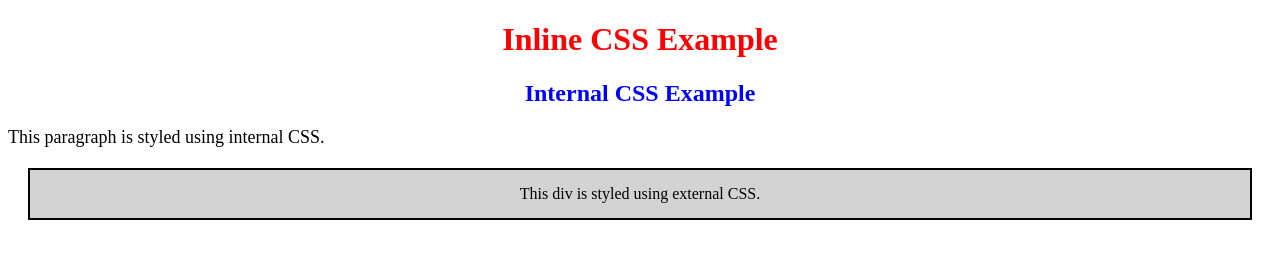
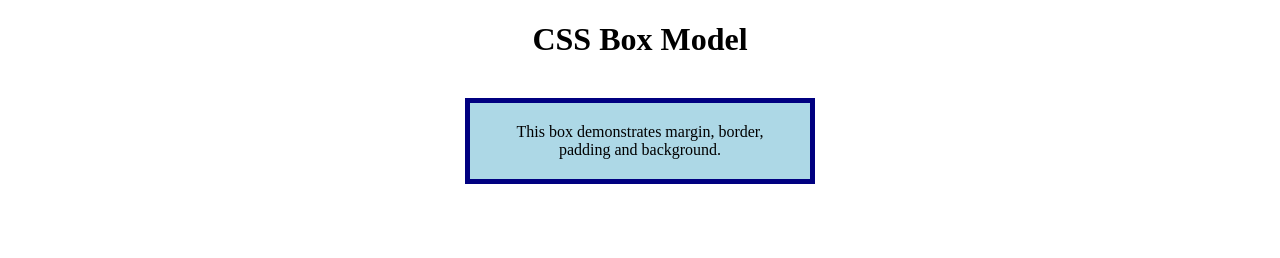
Before and after one commit to Sahilkhan801/Web-Development-Practical, a plain HTML site: page index.html in a window 1280 px wide. Drawn offline with Linux system fonts and the light colour scheme.

Commit message:
Add files via upload

```diff
--- a/index.html
+++ b/index.html
@@ -2,35 +2,25 @@
 <html lang="en">
 <head>
     <meta charset="UTF-8">
-    <title>Types of CSS</title>
+    <title>CSS Box Model</title>
 
-    <!-- Internal CSS -->
     <style>
-        h2 {
-            color: blue;
+        .container {
+            width: 300px;
+            background-color: lightblue;
+            border: 5px solid navy;
+            padding: 20px;
+            margin: 40px auto;
             text-align: center;
         }
-        p {
-            font-size: 18px;
-        }
     </style>
-
-    <!-- External CSS -->
-    <link rel="stylesheet" href="style.css">
 </head>
 <body>
 
-    <!-- Inline CSS -->
-    <h1 style="color:red; text-align:center;">
-        Inline CSS Example
-    </h1>
+    <h1 align="center">CSS Box Model</h1>
 
-    <h2>Internal CSS Example</h2>
-
-    <p>This paragraph is styled using internal CSS.</p>
-
-    <div class="box">
-        This div is styled using external CSS.
+    <div class="container">
+        This box demonstrates margin, border, padding and background.
     </div>
 
 </body>
```
